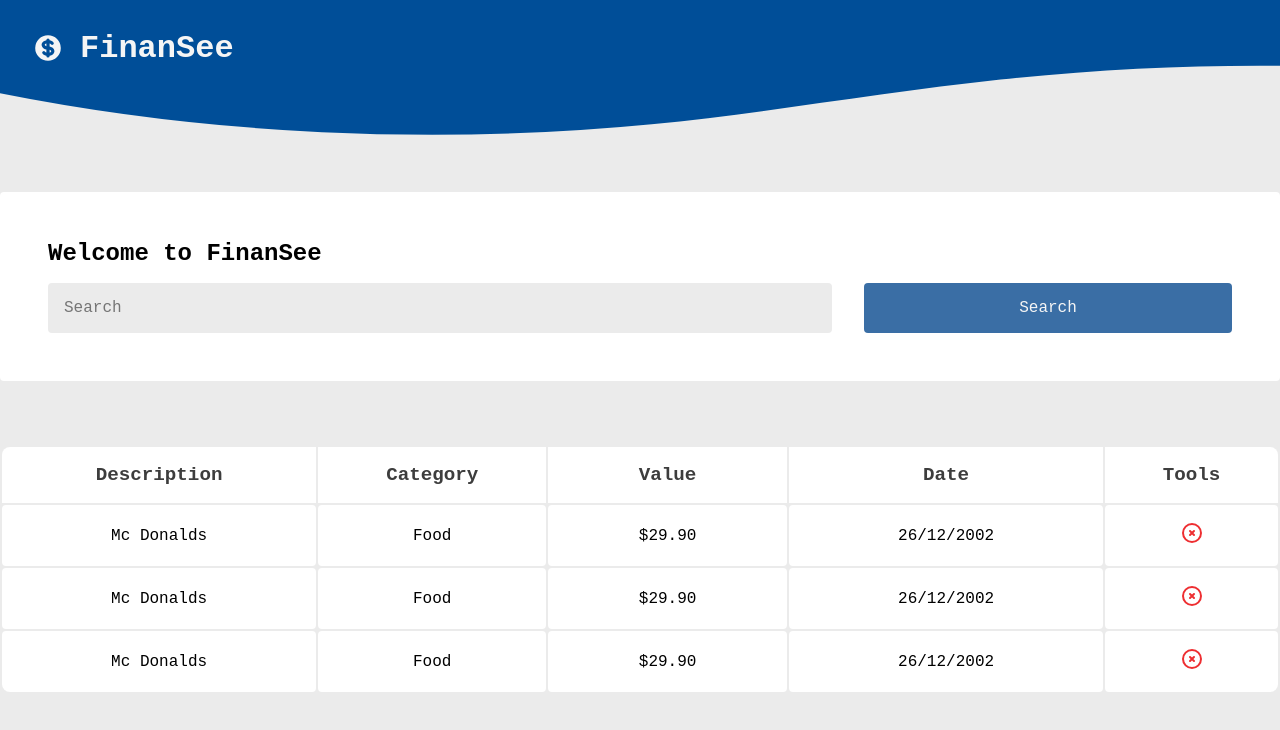
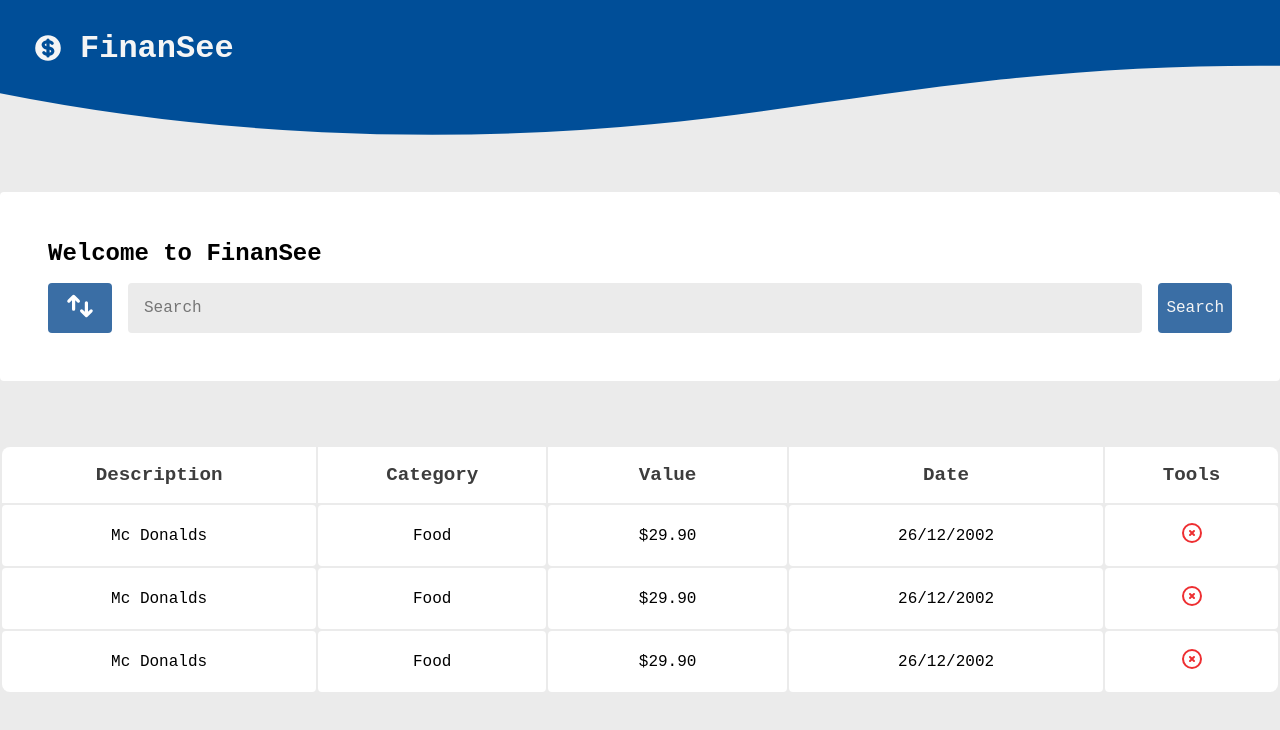
Before and after one commit to busycore/finansee-ui, a React (Create React App) app: page / in a window 1280 px wide. Shown: the top 730 px of the page. Built offline with nearby package versions, Linux system fonts and the light colour scheme; a web font is replaced by a local one.

Commit message:
feat: created the transactions toggle

```diff
--- a/src/Components/MenuBox/index.tsx
+++ b/src/Components/MenuBox/index.tsx
@@ -1,12 +1,31 @@
+import { FormEvent, useState } from "react";
+import { TransactionTypeToggle } from "../TransactionTypeToggle";
 import { Container, FormBox } from "./styles";
 
 export function MenuBox() {
+  const [transactionType, setTransactionType] = useState("Both");
+
+  function changeTransactionType() {
+    if (transactionType === "Both") setTransactionType("Expense");
+    if (transactionType === "Expense") setTransactionType("Income");
+    if (transactionType === "Income") setTransactionType("Both");
+  }
+  function handleSearch(evt: FormEvent) {
+    evt.preventDefault();
+  }
+
   return (
     <Container>
       <h2>Welcome to FinanSee </h2>
-      <FormBox>
+      <FormBox onClick={handleSearch}>
+        <TransactionTypeToggle
+          onTransactionTypeChange={changeTransactionType}
+          transactionType={transactionType}
+        />
         <input type="text" placeholder="Search" />
-        <button type="submit">Search</button>
+        <button type="submit" className="search-button">
+          Search
+        </button>
       </FormBox>
     </Container>
   );
--- a/src/Components/MenuBox/styles.ts
+++ b/src/Components/MenuBox/styles.ts
@@ -12,16 +12,15 @@ export const Container = styled.div`
 
 export const FormBox = styled.form`
   margin-top: 1rem;
-  display: grid;
-  grid-template-columns: 1fr 1fr 1fr;
-  gap: 1rem;
+  display: flex;
+
+  align-items: center;
 
   input {
     border-radius: 0.25rem;
     width: 100%;
     padding: 1rem;
     font-size: 1rem;
-    grid-column: 1/3;
     border: 1 solid var(--text-body);
   }
 
@@ -31,7 +30,8 @@ export const FormBox = styled.form`
     margin-right: 1.5rem;
   }
 
-  button {
+  button.search-button {
+    align-self: stretch;
     grid-column: 3;
     margin-left: 1rem;
     font-size: 1rem;
--- /dev/null
+++ b/src/Components/TransactionTypeToggle/index.tsx
@@ -0,0 +1,28 @@
+import { Container } from "./styles";
+import {
+  HiSwitchVertical,
+  HiOutlineArrowSmUp,
+  HiOutlineArrowSmDown,
+} from "react-icons/hi";
+import { useState } from "react";
+
+interface TransactionTypeProps {
+  transactionType: string;
+  onTransactionTypeChange: () => void;
+}
+
+export function TransactionTypeToggle({
+  onTransactionTypeChange,
+  transactionType,
+}: TransactionTypeProps) {
+  return (
+    <Container
+      onClick={onTransactionTypeChange}
+      transactionType={transactionType}
+    >
+      {transactionType === "Both" && <HiSwitchVertical size={32} />}
+      {transactionType === "Expense" && <HiOutlineArrowSmDown size={32} />}
+      {transactionType === "Income" && <HiOutlineArrowSmUp size={32} />}
+    </Container>
+  );
+}
--- /dev/null
+++ b/src/Components/TransactionTypeToggle/styles.ts
@@ -0,0 +1,21 @@
+import styled from "styled-components";
+
+export interface TransactionTypeToggleProps {
+  transactionType: string | "Both" | "Income" | "Expense";
+}
+
+export const Container = styled.button<TransactionTypeToggleProps>`
+  border: 0;
+  min-width: 4rem;
+  border-radius: 0.25rem;
+  align-self: stretch;
+  color: var(--shape);
+
+  margin-right: 1rem;
+
+  background: ${(props) => {
+    if (props.transactionType === "Income") return "#56876D";
+    if (props.transactionType === "Expense") return "#EE2E31";
+    if (props.transactionType === "Both") return "#3A6EA5";
+  }};
+`;
```
